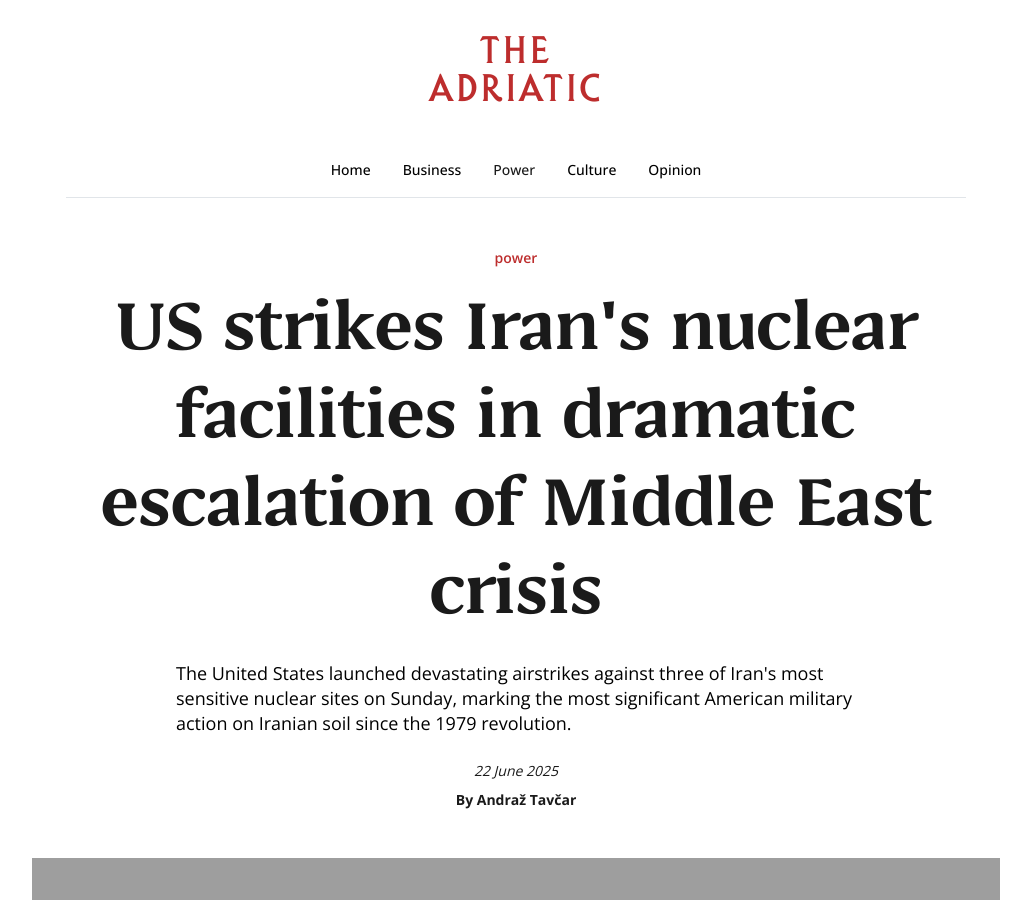
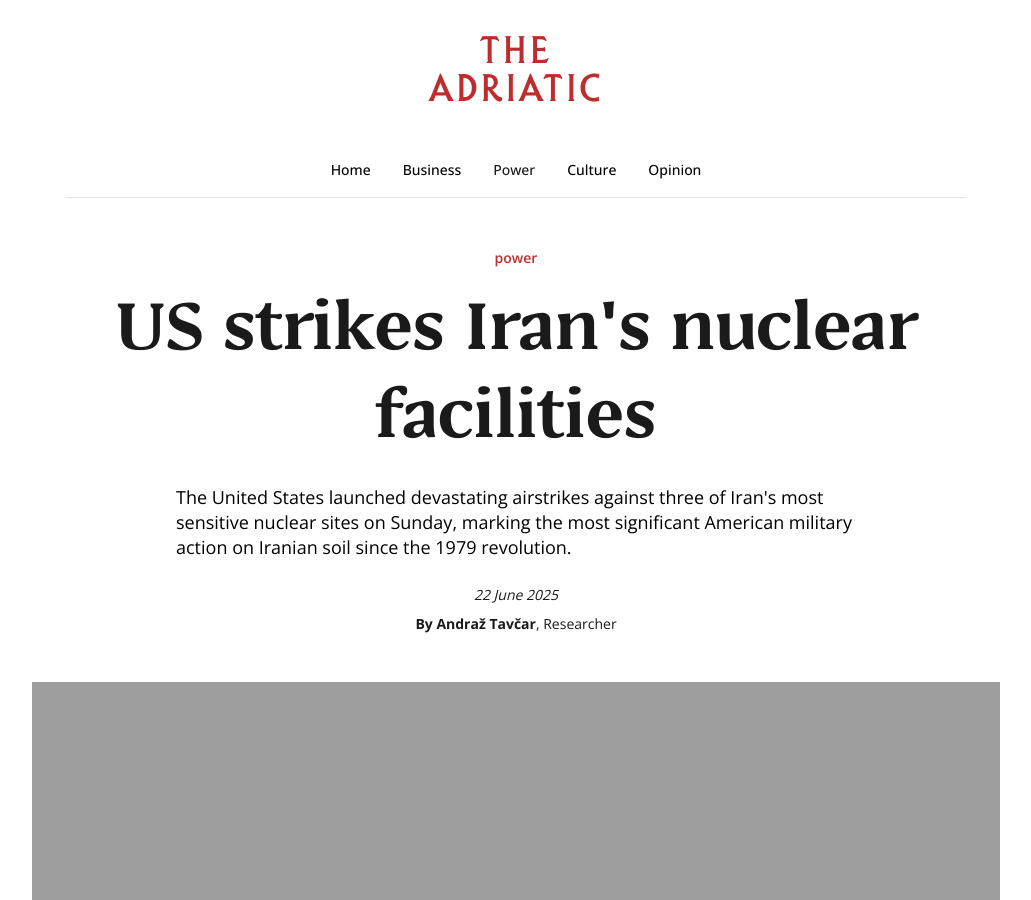
Before and after one commit to tfhoerest/azt, a Jekyll site: the page built from _posts/2025-06-22-us-strikes-irans.md, in a window 1280 px wide and 900 px high. Shown: the whole window, without its empty margins (124-1155 px from the left). Built offline with Jekyll 4.4.1, drawn with Linux system fonts in a browser that asks for light colours.

Commit message:
Update 2025-06-22-us-strikes-irans.md

```diff
--- a/_posts/2025-06-22-us-strikes-irans.md
+++ b/_posts/2025-06-22-us-strikes-irans.md
@@ -1,10 +1,11 @@
 ---
 layout: post
-title: "US strikes Iran's nuclear facilities in dramatic escalation of Middle East crisis"
+title: "US strikes Iran's nuclear facilities"
 date: 2025-06-22
 category: power # or domestic, opinion
 category_display: "Crisis in Persia"
 author: "Andraž Tavčar"
+author_role: "Researcher"
 image: "https://tramci.github.io/azt/assets/images/trump-situation.jpg"  # optional
 excerpt: "The United States launched devastating airstrikes against three of Iran's most sensitive nuclear sites on Sunday, marking the most significant American military action on Iranian soil since the 1979 revolution."
 ---
```
